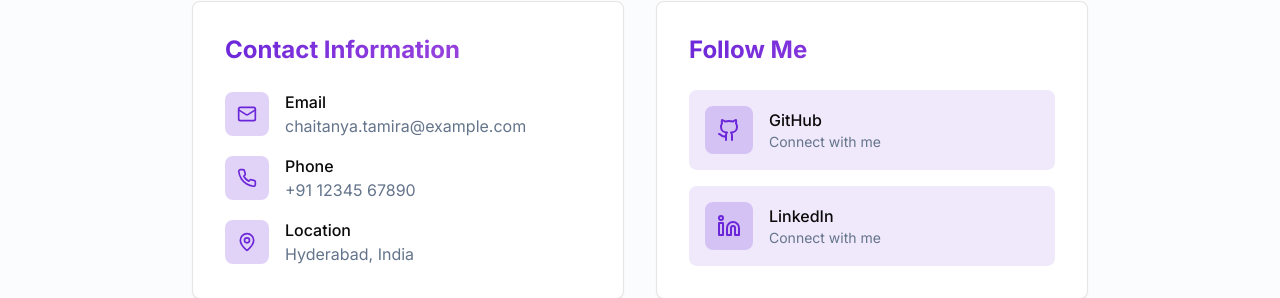
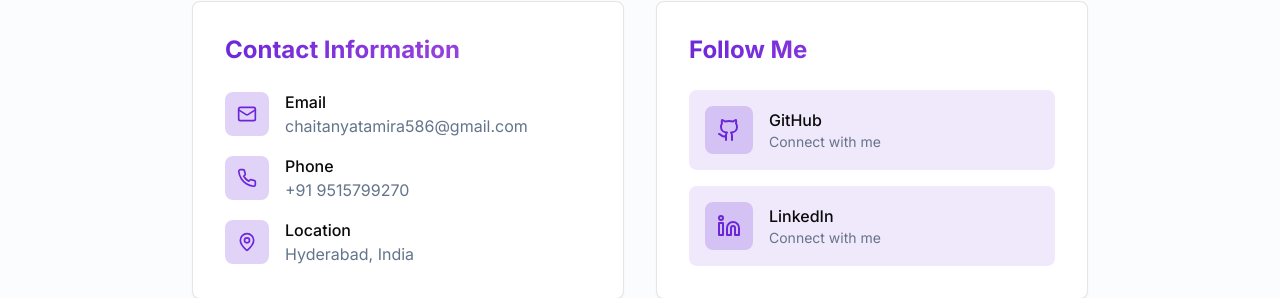
Before and after one commit to chaitanyatamira/chaitanya-tamira-portfolio, a React (Vite) app: page / in a window 1280 px wide. Shown: the part 3345-3643 px from the top of the page. Built offline with nearby package versions, Linux system fonts and the light colour scheme.

Commit message:
changed contact section

```diff
--- a/src/components/Contact.tsx
+++ b/src/components/Contact.tsx
@@ -7,14 +7,14 @@ const Contact = () => {
     {
       icon: Mail,
       label: 'Email',
-      value: 'chaitanya.tamira@example.com',
-      link: 'mailto:chaitanya.tamira@example.com'
+      value: 'chaitanyatamira586@gmail.com',
+      link: 'mailto:chaitanyatamira586@gmail.com'
     },
     {
       icon: Phone,
       label: 'Phone',
-      value: '+91 12345 67890',
-      link: 'tel:+911234567890'
+      value: '+91 9515799270',
+      link: 'tel:+9515799270'
     },
     {
       icon: MapPin,
@@ -28,12 +28,12 @@ const Contact = () => {
     {
       icon: Github,
       label: 'GitHub',
-      link: 'https://github.com/chaitanya-tamira'
+      link: 'https://github.com/chaitanyatamira'
     },
     {
       icon: Linkedin,
       label: 'LinkedIn',
-      link: 'https://linkedin.com/in/chaitanya-tamira'
+      link: 'https://www.linkedin.com/in/chaitanya-tamira-355151268/'
     }
   ];
 
```
